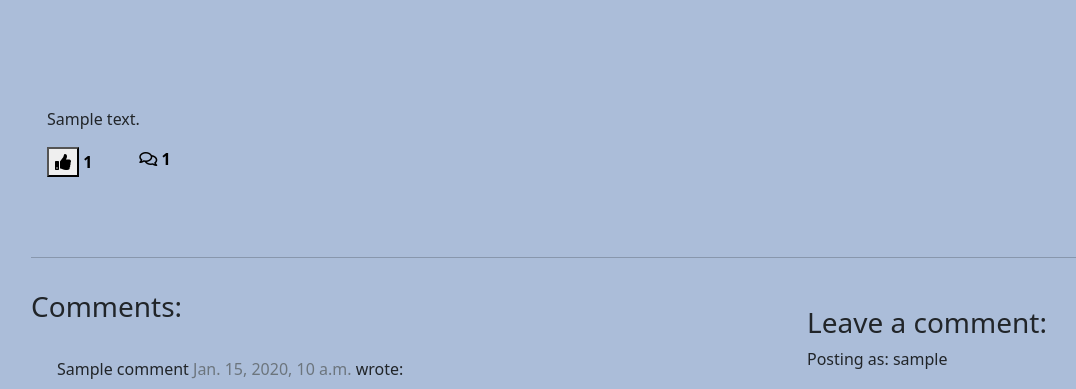
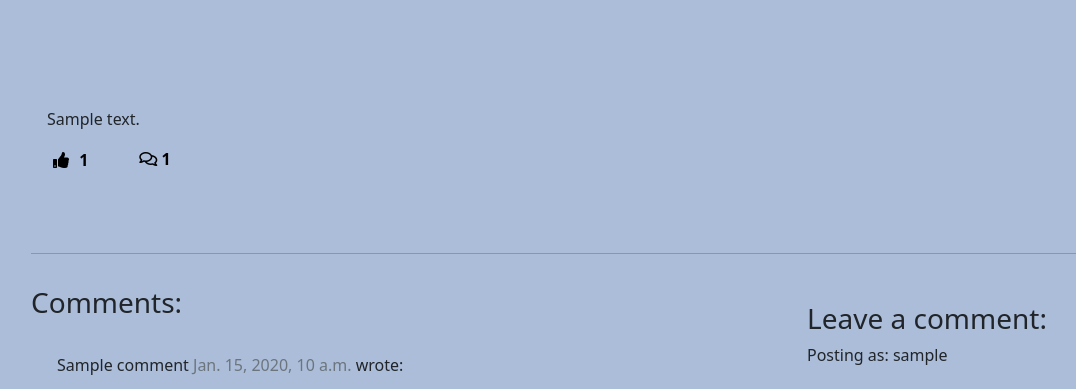
Before and after one commit to shahery/django-blog-project4, a Django app: a page that uses templates/post_detail.html in a window 1280 px wide. Shown: the part 281-670 px from the top of the page, without its empty margins (51-1127 px from the left). Run offline with Django 3.2, Linux system fonts and the light colour scheme; a user stored in the database is signed in; tables that the repository leaves empty hold one stand-in row (values such as "Sample post"); some libraries are stand-ins or nearby versions.

Commit message:
Add correction in styles and remove errors in template files

```diff
--- a/blog/urls.py
+++ b/blog/urls.py
@@ -4,7 +4,7 @@
 from django.urls import path
 from . import views
 from .views import AddPostView, EditPostView, DeletePostView
-from .views import AddCategoryView, CategoryView
+from .views import AddCategoryView, category_view
 
 urlpatterns = [
     path('', views.PostList.as_view(), name='home'),
@@ -15,5 +15,5 @@ urlpatterns = [
     path('post/edit/<slug:slug>/', EditPostView.as_view(), name='edit_post'),
     path('post/<slug:slug>/remove', DeletePostView.as_view(),
          name='delete_post'),
-    path('category/<str:cats>/', CategoryView, name='category'),
+    path('category/<str:cats>/', category_view, name='category'),
 ]
--- a/blog/views.py
+++ b/blog/views.py
@@ -102,7 +102,7 @@ class AddCategoryView(generic.CreateView):
     template_name = 'add_category.html'
 
 
-def CategoryView(request, cats):
+def category_view(request, cats):
     category_posts = Post.objects.filter(category=cats)
     return render(request, 'categories.html', {'cats': cats.title(),
                   'category_posts': category_posts})
--- a/static/css/style.css
+++ b/static/css/style.css
@@ -142,17 +142,17 @@ body {
 }
 
 .btn-like {
-    color: #E84610;
-    border: none;
-    background: transparent;
+    border: none !important;
+    background: transparent !important;
+    color: black !important;
 
 }
 
 .btn-like:hover,
 .btn-like:active {
-    color: #E84610;
-    background: transparent;
-    border: none;
+    color: #E84610 !important;
+    background: transparent !important;
+    border: none !important;
 
 }
 
--- a/templates/categories.html
+++ b/templates/categories.html
@@ -24,7 +24,7 @@
                 <p class="card-text">{{ post.excerpt }}</p>
             </a>
             <hr />
-            <p class="card-text text-muted h6 bg-color">{{ post.number_of_likes }} <i class="far fa-heart bg-color"></i>
+            <p class="card-text text-muted h6 bg-color">{{ post.number_of_likes }} <i class="far fa-thumbs-up bg-color"></i>
                 - {{ post.created_on }}
             </p>
                 {% if user.is_authenticated %}
--- a/templates/post_detail.html
+++ b/templates/post_detail.html
@@ -38,11 +38,11 @@
                                 {% csrf_token %}
                                 {% if liked %}
 
-                                <button type="submit" name="blogpost_id" value="{{post.slug}}" class="btn_like"><i class="fas fa-thumbs-up bg-color"></i></button>
+                                <button type="submit" name="blogpost_id" value="{{post.slug}}" class="btn-like"><i class="fas fa-thumbs-up"></i></button>
 
                                 {% else %}
 
-                                <button type="submit" name="blogpost_id" value="{{post.slug}}" class="btn_like"><i class="far fa-thumbs-up bg-color"></i></button>
+                                <button type="submit" name="blogpost_id" value="{{post.slug}}" class="btn-like"><i class="far fa-thumbs-up"></i></button>
 
                                 {% endif %}
 
```
Also changed, not shown: README.md, blog/migrations/0002_auto_20220707_2349.py.
